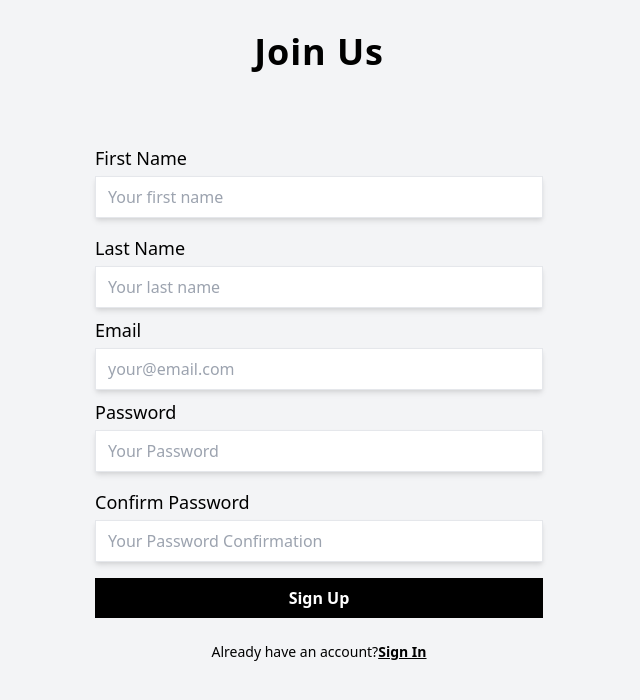
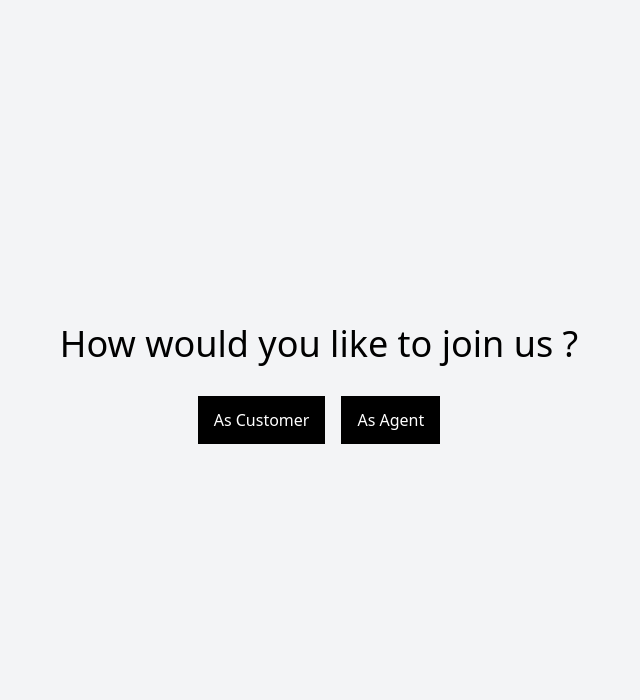
Before and after one commit to kri5h92/Loaner, a React app in the folder client/: page /signup in a window 1280 px wide. Shown: the top 700 px of the page, without its empty margins (321-961 px from the left). Built offline with nearby package versions, Linux system fonts and the light colour scheme; no server answers.

Commit message:
feat: multiple user type registration

```diff
--- a/client/src/components/SignUp.jsx
+++ b/client/src/components/SignUp.jsx
@@ -10,10 +10,12 @@ class SignUp extends Component {
     super(props);
     this.state = {
       errors: {},
-      showModal: false
+      showModal: false,
+      userRole: ''
     };
 
     this.handleSubmit = this.handleSubmit.bind(this);
+    this.handleRoleBtnClick = this.handleRoleBtnClick.bind(this);
   }
 
   static getDerivedStateFromProps(nextProps, prevState) {
@@ -40,6 +42,21 @@ class SignUp extends Component {
   	}
   }
 
+  handleRoleBtnClick(e){
+    const {className} =  e.target;
+
+    if(className.includes('customer')){
+      this.setState({
+        userRole: 'customer'
+      })
+    }else if(className.includes('agent')){
+      this.setState({
+        userRole: 'agent'
+      })
+    }
+    return;
+  }
+
   handleSubmit(e) {
     e.preventDefault();
     const { signUpUser, history } = this.props;
@@ -49,7 +66,8 @@ class SignUp extends Component {
       last_name: this.last_name.value,
       email: this.email.value,
       password: this.password.value,
-      password2: this.password2.value
+      password2: this.password2.value,
+      role: this.userRole
     };
 
     signUpUser(payloads, history);
@@ -60,11 +78,20 @@ class SignUp extends Component {
   }
 
   render() {
-    const {showModal} = this.state;
+    const {showModal,userRole} = this.state;
 
-    return (
-      <section className='sign-up'>
-        {showModal && <LoadingModal />}
+    const roleTemplate = (
+      <div className="h-screen flex flex-col justify-center items-center">
+        <h1 className="text-4xl">How would you like to join us ?</h1>
+        <div className="p-8 flex justify-around items-center gap-4 text-white">
+          <button className="customer py-3 px-4 bg-black hover:bg-gray-800" onClick={this.handleRoleBtnClick}>As Customer</button>
+          <button className="agent py-3 px-4 bg-black hover:bg-gray-800" onClick={this.handleRoleBtnClick}>As Agent</button>
+        </div>
+      </div>
+
+    )
+
+    const signUpFormTemplate = (
       <div className='p-8 min-h-screen'>
         <div className='max-w-md mx-auto md:max-w-1/2'>
           <header className='space-y-4 text-center'>
@@ -185,6 +212,12 @@ class SignUp extends Component {
           </footer>
         </div>
       </div>
+    )
+
+    return (
+      <section className='sign-up'>
+        {showModal && <LoadingModal />}
+        {userRole.length === 0 ? roleTemplate: signUpFormTemplate}
       </section>
     );
   }
```
Also changed, not shown: 1 other file (tests, documents, lock files or other folders). Lines whose indentation alone changed are shown as unchanged.
